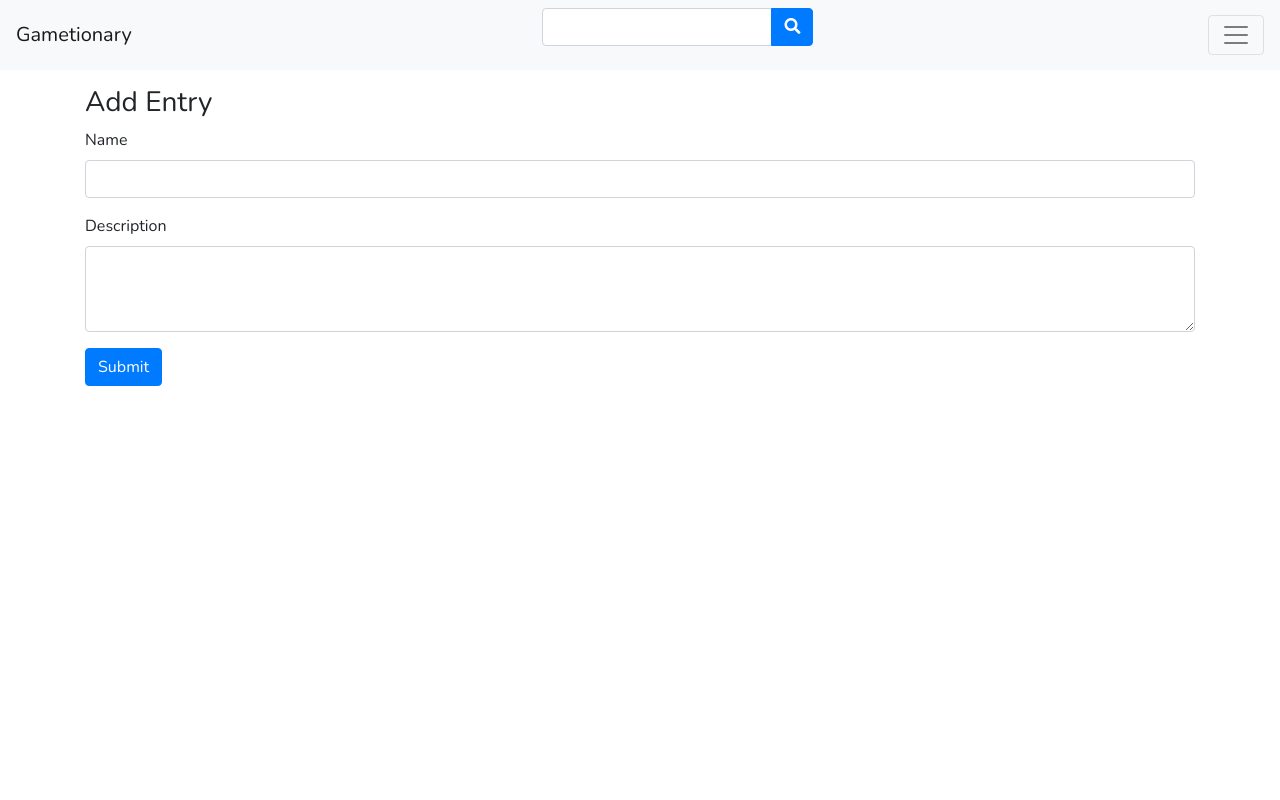
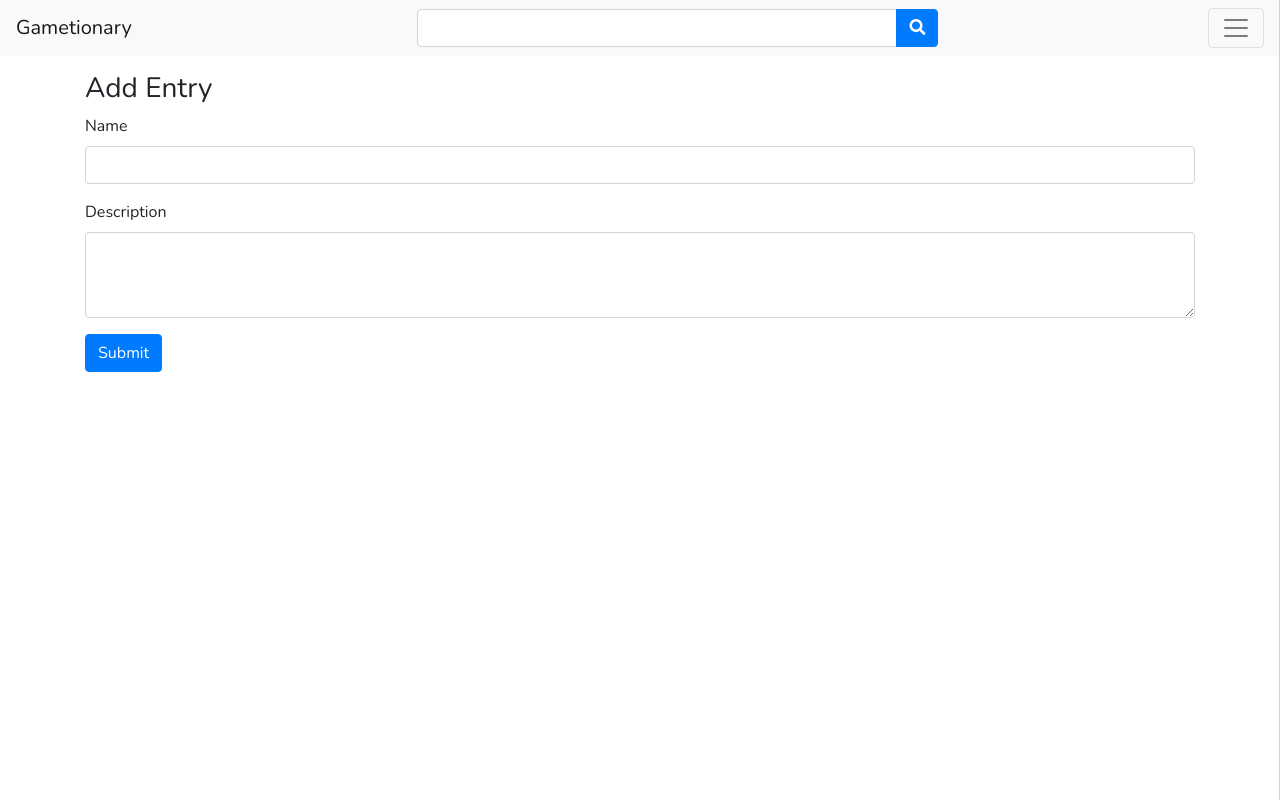
Before and after one commit to DTierneyDev/Gametionary, a Flask app: page /add_entry in a window 1280 px wide. Run offline with Flask 2, Linux system fonts and the light colour scheme; some libraries are stand-ins or nearby versions.

Commit message:
Added logos to sidebar, close button now in top right. Small formatting changes made to buttons on index page. Changed col sizes on entry cards to show better on mobile.

```diff
--- a/static/css/style.css
+++ b/static/css/style.css
@@ -14,24 +14,31 @@ body {
     border-style: solid;
 }
 
+/* ---- FORM-CONTROLS ---- */
+.navbar-search {
+    min-width: 30em !important;
+}
+
 /* ---- SIDEBAR ---- */
 /* The sidebar menu */
 .sidebar {
     height: 100%; /* 100% Full-height */
     width: 0; /* 0 width - change this with JavaScript */
     position: fixed; /* Stay in place */
-  z-index: 1; /* Stay on top */
+    z-index: 5; /* Stay on top */
     top: 0;
     right: 0;
-  background-color: #111; /* Black*/
     overflow-x: hidden; /* Disable horizontal scroll */
-  padding-top: 60px; /* Place content 60px from the top */
+    padding-top: 1em;
     transition: 0.5s; /* 0.5 second transition effect to slide in the sidebar */
+    border-left-color: rgb(206, 212, 218);
+    border-left-style: solid;
+    border-left-width: 1px;
 }
 
 /* The sidebar links */
 .sidebar a {
-  padding: 8px 8px 8px 32px;
+  padding: 0.3em 0.5em !important;
   text-decoration: none;
   font-size: 25px;
   color: #818181;
@@ -47,9 +54,8 @@ body {
 /* Position and style the close button (top right corner) */
 .sidebar .closebtn {
   position: absolute;
-  top: 0;
+  top: 0.5em;
   right: 25px;
-  font-size: 36px;
   margin-left: 50px;
 }
 /* ---- /SIDEBAR ---- */
@@ -61,6 +67,7 @@ body {
     .page-container {
         width: 60vw;
     }
+
 }
 
 /* ---- SIDEBAR ---- */
--- a/templates/addentry.html
+++ b/templates/addentry.html
@@ -9,6 +9,7 @@
 	</div>
 	<div class="row">
 		<div class="col-12">
+            <!-- ADDFORM -->
 			<form action="{{url_for('insert_entry')}}" method="POST">
 				<div class="form-group">
 					<label for="name">Name</label>
@@ -23,6 +24,7 @@
                 </div>
                 <button type="submit" class="btn btn-primary">Submit</button>
 			</form>
+            <!-- ADDFORM -->
 		</div>
 	</div>
 </div>
--- a/templates/az.html
+++ b/templates/az.html
@@ -24,10 +24,10 @@
 	{% for entry in entries %}
 	<div class="container-fluid entry-container">
 		<div class="row justify-content-center">
-			<div class="col-10">
+			<div class="col-9">
 				<h4 class="entry-header">{{entry.name}}</h4>
 			</div>
-			<div class="col-2 text-right">
+			<div class="col-3 text-right">
 				<a class="btn btn-outline-danger" href="{{url_for('delete_entry', entry_id=entry._id)}}"><i class="far fa-trash-alt"></i></a>
 			</div>
 		</div>
--- a/templates/base.html
+++ b/templates/base.html
@@ -14,28 +14,28 @@
 
 <body>
     <!-- SIDEBAR -->
-    <div id="sidebar" class="sidebar">
-        <button class="navbar-toggler" type="button" data-toggle="collapse" data-target="#sidebarToggler" onclick="closeNav()" aria-controls="sidebarToggler" aria-expanded="false" aria-label="Toggle navigation">
+    <div id="sidebar" class="sidebar navbar-light bg-light">
+        <button class="navbar-toggler closebtn" type="button" onclick="closeNav()" aria-controls="sidebarToggler" aria-expanded="false" aria-label="Toggle navigation">
             <span class="navbar-toggler-icon"></span>
         </button>
         <ul class="navbar-nav mr-auto mt-2 mt-lg-0">
-            <li class="nav-item active">
-                <a class="nav-link" href="{{url_for('index')}}">Home</a>
+            <li class="nav-item">
+                <a class="nav-link" href="{{url_for('index')}}"><i class="fas fa-home"></i> Home</a>
             </li>
             <li class="nav-item">
-                <a class="nav-link" href="{{url_for('az')}}">A-Z List</a>
+                <a class="nav-link" href="{{url_for('az')}}"><i class="fas fa-book"></i> A-Z List</a>
             </li>
             <li class="nav-item">
-                <a class="nav-link" href="{{url_for('top_rated')}}">Top Rated</a>
+                <a class="nav-link" href="{{url_for('top_rated')}}"><i class="fas fa-star"></i> Top Rated</a>
             </li>
             <li class="nav-item">
-                <a class="nav-link" href="{{url_for('random')}}">Random</a>
+                <a class="nav-link" href="{{url_for('random')}}"><i class="fas fa-random"></i> Random</a>
             </li>
             <li class="nav-item">
-                <a class="nav-link" href="{{url_for('add_entry')}}">Add Entry</a>
+                <a class="nav-link" href="{{url_for('add_entry')}}"><i class="fas fa-plus-circle"></i> Add Entry</a>
             </li>
             <li class="nav-item">
-                <a class="nav-link" href="{{url_for('search')}}">Search</a>
+                <a class="nav-link" href="{{url_for('search')}}"><i class="fas fa-search"></i> Search</a>
             </li>
         </ul>
     </div>
@@ -46,8 +46,8 @@
 	<nav class="navbar navbar-light bg-light">
 		<a class="navbar-brand" href="{{url_for('index')}}">Gametionary</a>
 		<form class="d-none d-md-block" action="{{url_for('search_db')}}" method="POST">
-            <div class="input-group mb-3">
-                <input type="text" class="form-control" id="search_term" name="search_term" required>
+            <div class="input-group">
+                <input type="text" class="form-control navbar-search" id="search_term" name="search_term" required>
                 <div class="input-group-append">
                     <button type="submit" class="btn btn-primary"><i class="fas fa-search"></i></button>
                 </div>
--- a/templates/editentry.html
+++ b/templates/editentry.html
@@ -1,5 +1,6 @@
 {% extends 'base.html' %}
 {% block content %}
+
 
 <div class="container my-3">
 	<div class="row">
@@ -9,6 +10,7 @@
 	</div>
 	<div class="row">
 		<div class="col-12">
+            <!-- EDITFORM -->
 			<form action="{{url_for('update_entry', entry_id=entry._id)}}" method="POST">
 				<div class="form-group">
 					<label for="name">Name</label>
@@ -23,6 +25,7 @@
                 </div>
                 <button type="submit" class="btn btn-primary">Submit</button>
 			</form>
+            <!-- /EDITFORM -->
 		</div>
 	</div>
 </div>
--- a/templates/random.html
+++ b/templates/random.html
@@ -24,10 +24,10 @@
     {% for entry in random_entry %}
 	<div class="container-fluid entry-container">
 		<div class="row justify-content-center">
-			<div class="col-10">
+			<div class="col-9">
 				<h4 class="entry-header">{{entry.name}}</h4>
 			</div>
-			<div class="col-2 text-right">
+			<div class="col-3 text-right">
 				<a class="btn btn-outline-danger" href="{{url_for('delete_entry', entry_id=entry._id)}}"><i class="far fa-trash-alt"></i></a>
 			</div>
 		</div>
--- a/templates/search.html
+++ b/templates/search.html
@@ -38,6 +38,7 @@
     </div>
     <!-- /SEARCHBAR -->
 
+    <!-- RESULTS-COUNT -->
     <div class="container" {{results_hidden}}>
         <div class="row text-center">
 			<div class="col-12">
@@ -47,15 +48,16 @@
 			</div>
 		</div>
 	</div>
+    <!-- /RESULTS-COUNT -->
 
     <!-- ENTRY-CARDS -->
     {% for entry in entries %}
 	<div class="container-fluid entry-container">
 		<div class="row justify-content-center">
-			<div class="col-10">
+			<div class="col-9">
 				<h4 class="entry-header">{{entry.name}}</h4>
 			</div>
-			<div class="col-2 text-right">
+			<div class="col-3 text-right">
 				<a class="btn btn-outline-danger" href="{{url_for('delete_entry', entry_id=entry._id)}}"><i class="far fa-trash-alt"></i></a>
 			</div>
 		</div>
--- a/templates/toprated.html
+++ b/templates/toprated.html
@@ -24,10 +24,10 @@
 	{% for entry in entries %}
 	<div class="container-fluid entry-container">
 		<div class="row justify-content-center">
-			<div class="col-10">
+			<div class="col-9">
 				<h4 class="entry-header">{{entry.name}}</h4>
 			</div>
-			<div class="col-2 text-right">
+			<div class="col-3 text-right">
 				<a class="btn btn-outline-danger" href="{{url_for('delete_entry', entry_id=entry._id)}}"><i class="far fa-trash-alt"></i></a>
 			</div>
 		</div>
```
Also changed, not shown: templates/index.html (+6 -9 lines). Lines whose indentation alone changed are shown as unchanged.
